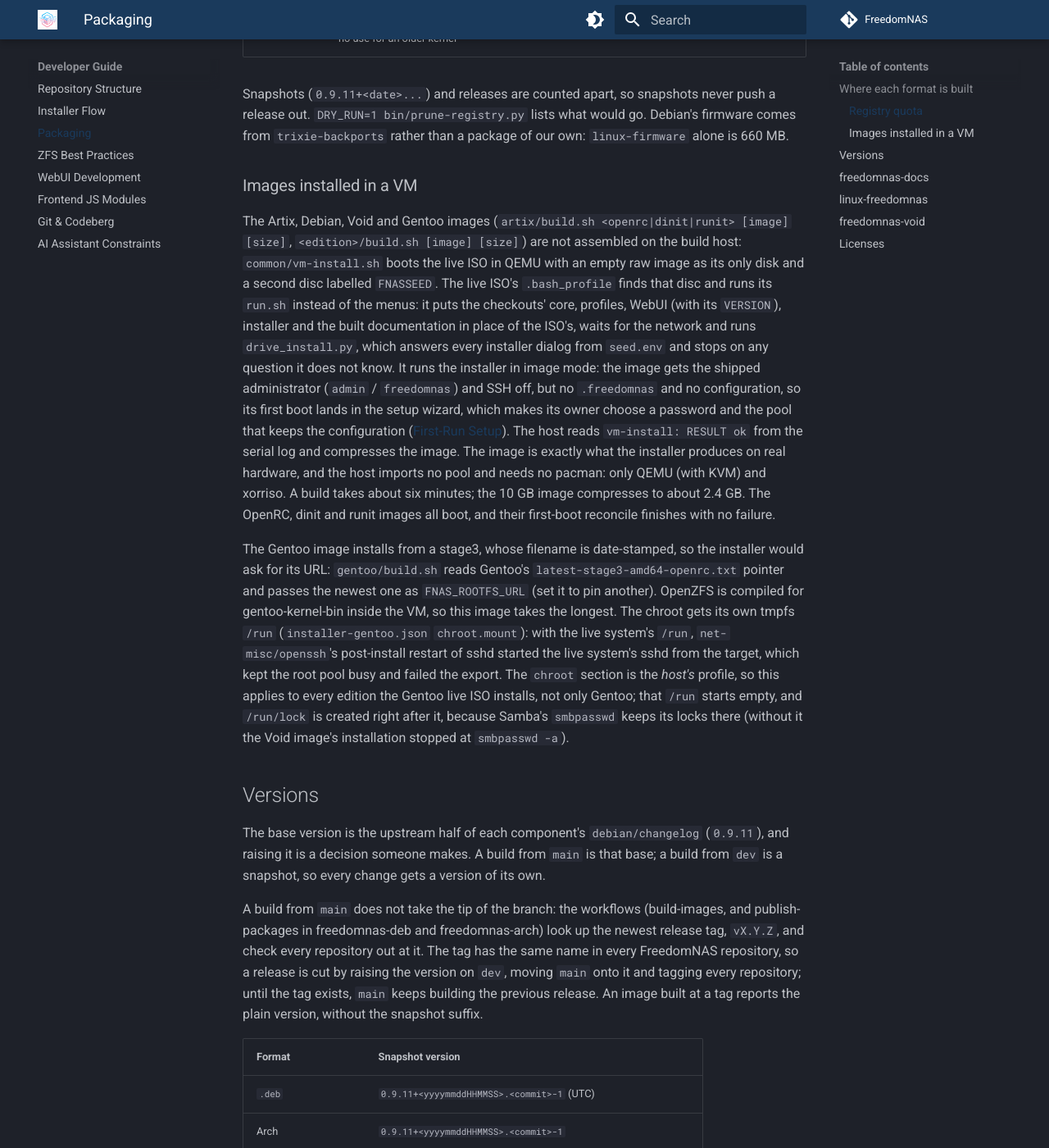
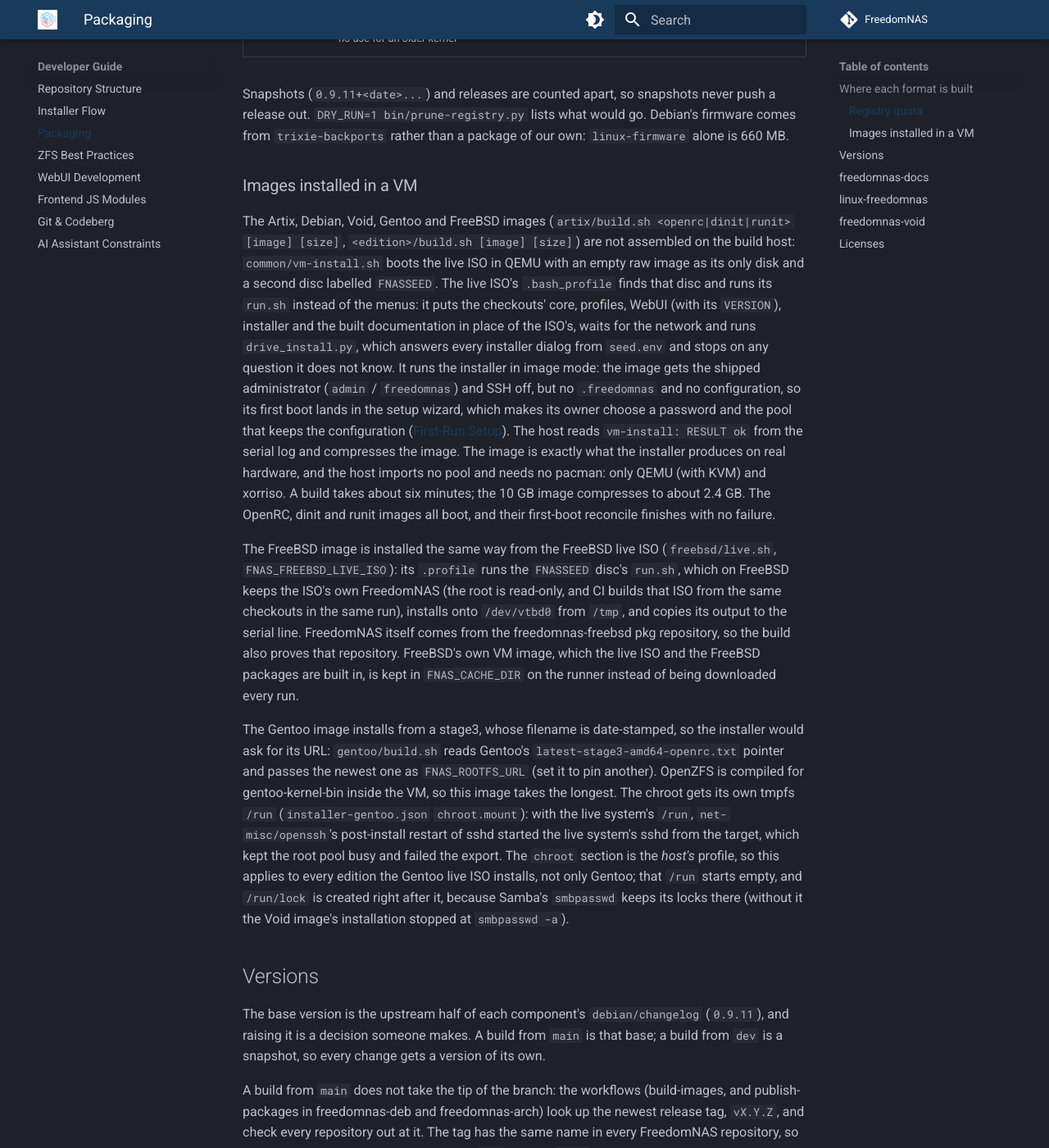
Before and after one commit to FreedomNAS/freedomnas-docs, an MkDocs documentation site: the page built from docs/developer/packaging.md, in a window 1280 px wide and 1400 px high, scrolled down 2129 px. Shown: the whole window at 82% size. Built offline with MkDocs 1.6.1 and Material for MkDocs 9.7.7, drawn with Linux system fonts in a browser that asks for light colours.

Commit message:
Document the FreeBSD image built by the installer

```diff
--- a/docs/developer/packaging.md
+++ b/docs/developer/packaging.md
@@ -59,7 +59,7 @@ our own: `linux-firmware` alone is 660 MB.
 
 ### Images installed in a VM
 
-The Artix, Debian, Void and Gentoo images (`artix/build.sh <openrc|dinit|runit> [image] [size]`,
+The Artix, Debian, Void, Gentoo and FreeBSD images (`artix/build.sh <openrc|dinit|runit> [image] [size]`,
 `<edition>/build.sh [image] [size]`) are
 not assembled on the build host: `common/vm-install.sh` boots the live ISO
 in QEMU with an empty raw image as its only disk and a second disc labelled
@@ -78,6 +78,16 @@ on real hardware, and the host imports no pool and needs no pacman: only
 QEMU (with KVM) and xorriso. A build takes about six minutes; the 10 GB
 image compresses to about 2.4 GB. The OpenRC, dinit and runit images all
 boot, and their first-boot reconcile finishes with no failure.
+
+The FreeBSD image is installed the same way from the FreeBSD live ISO
+(`freebsd/live.sh`, `FNAS_FREEBSD_LIVE_ISO`): its `.profile` runs the
+`FNASSEED` disc's `run.sh`, which on FreeBSD keeps the ISO's own FreedomNAS
+(the root is read-only, and CI builds that ISO from the same checkouts in the
+same run), installs onto `/dev/vtbd0` from `/tmp`, and copies its output to
+the serial line. FreedomNAS itself comes from the freedomnas-freebsd pkg
+repository, so the build also proves that repository. FreeBSD's own VM
+image, which the live ISO and the FreeBSD packages are built in, is kept in
+`FNAS_CACHE_DIR` on the runner instead of being downloaded every run.
 
 The Gentoo image installs from a stage3, whose filename is date-stamped, so
 the installer would ask for its URL: `gentoo/build.sh` reads Gentoo's
```
Also changed, not shown: docs/getting-started/installation.md (+3 -3 lines).
